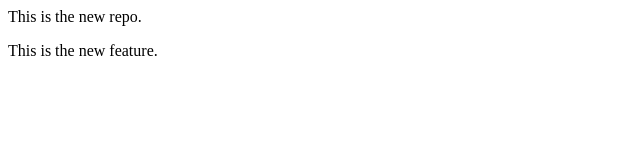
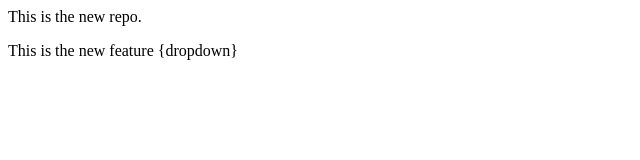
Before and after one commit to Abhigharpankar1722/localrepo, a plain HTML site: page index.html in a window 1280 px wide. Shown: the full height of the page, 0-640 px from the left. Drawn offline with Linux system fonts and the light colour scheme.

Commit message:
Add Dropdown

```diff
--- a/index.html
+++ b/index.html
@@ -1,2 +1,2 @@
 <P>This is the new repo.</P>
-<P>This is the new feature.</P>
+<P>This is the new feature {dropdown} </P>
```
